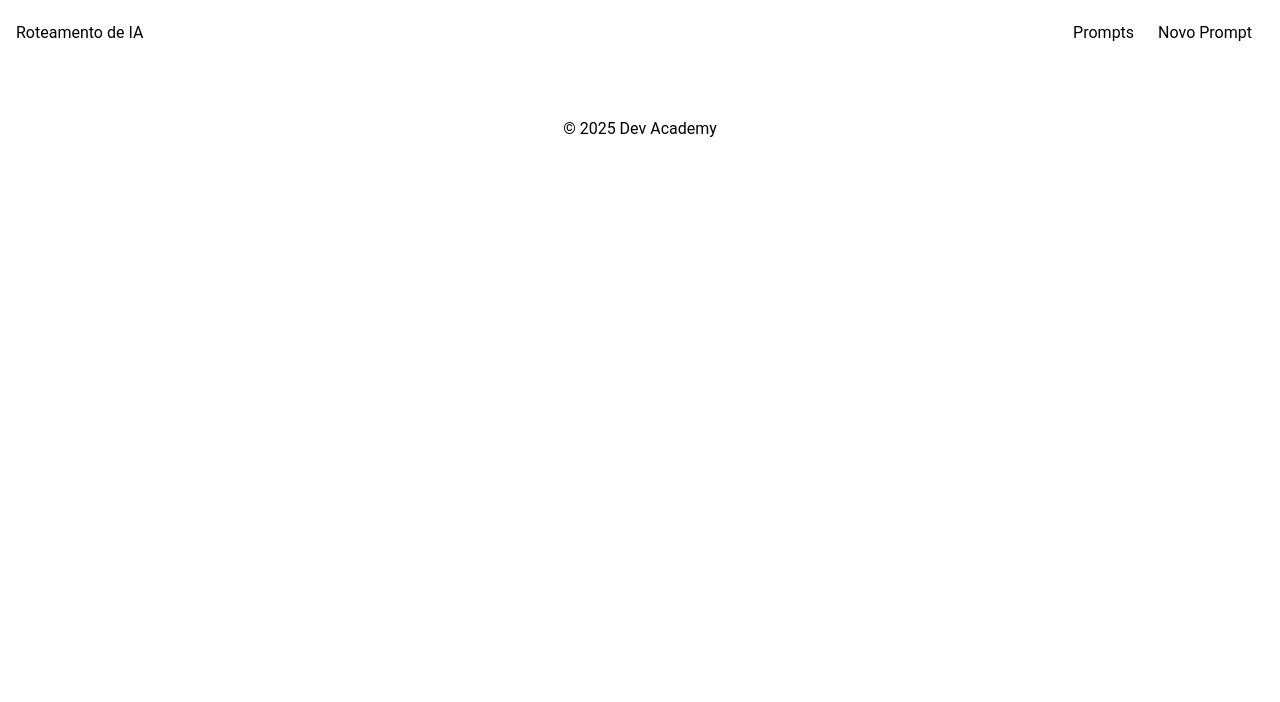
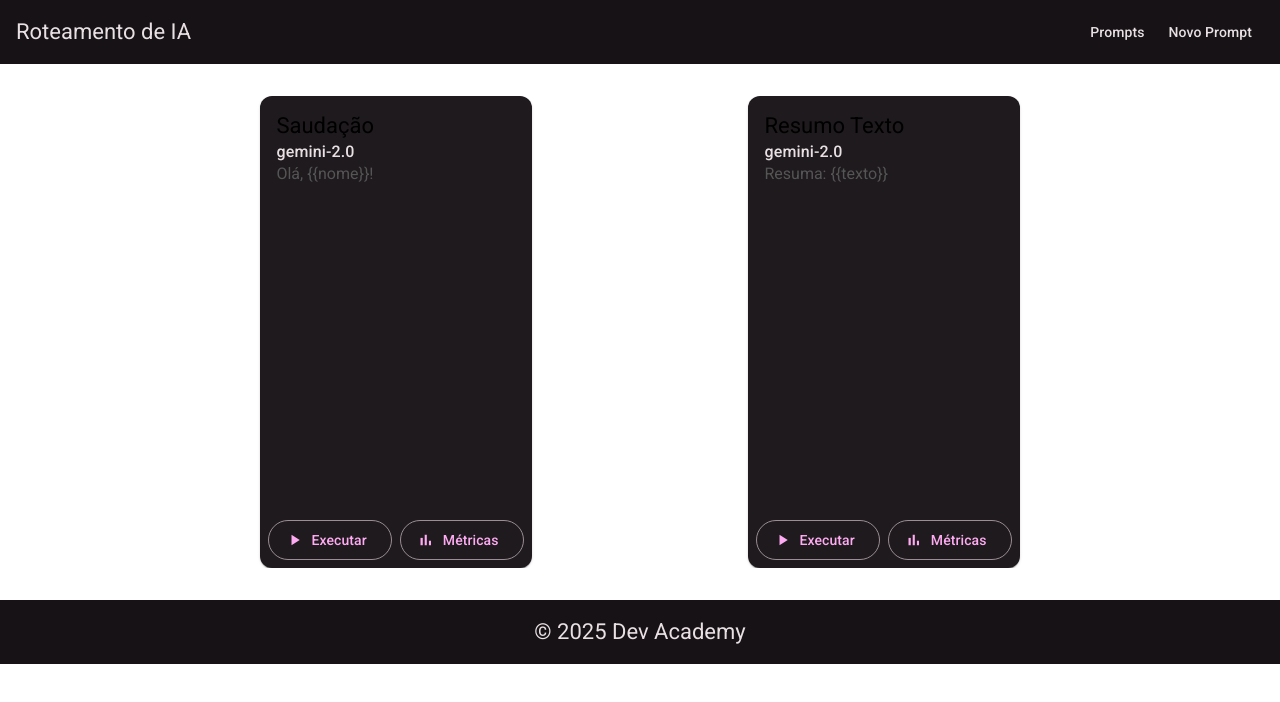
Before and after one commit to eduardo-r-rodrigues/frontend-dev-academy, an Angular app: page /prompts in a window 1280 px wide. Before the commit this address led to /. Shown: the top 702 px of the page. Built offline with nearby package versions, Linux system fonts and the light colour scheme.

Commit message:
add: frontend base

```diff
--- a/angular.json
+++ b/angular.json
@@ -32,6 +32,7 @@
               }
             ],
             "styles": [
+              "@angular/material/prebuilt-themes/magenta-violet.css",
               "src/styles.scss"
             ],
             "scripts": [],
@@ -96,6 +97,7 @@
               }
             ],
             "styles": [
+              "@angular/material/prebuilt-themes/magenta-violet.css",
               "src/styles.scss"
             ],
             "scripts": []
--- a/package.json
+++ b/package.json
@@ -11,10 +11,13 @@
   },
   "private": true,
   "dependencies": {
+    "@angular/animations": "^19.2.8",
+    "@angular/cdk": "^19.2.11",
     "@angular/common": "^19.2.0",
     "@angular/compiler": "^19.2.0",
     "@angular/core": "^19.2.0",
     "@angular/forms": "^19.2.0",
+    "@angular/material": "^19.2.11",
     "@angular/platform-browser": "^19.2.0",
     "@angular/platform-browser-dynamic": "^19.2.0",
     "@angular/platform-server": "^19.2.0",
--- a/src/app/app.routes.ts
+++ b/src/app/app.routes.ts
@@ -1,3 +1,13 @@
 import { Routes } from '@angular/router';
+import { PromptListComponent } from './components/prompt-list/prompt-list.component';
+import { PromptFormComponent } from './components/prompt-form/prompt-form.component';
+import { ExecuteComponent } from './components/execute/execute.component';
+import { MetricsComponent } from './components/metrics/metrics.component';
 
-export const routes: Routes = [];
+export const routes: Routes = [
+  { path: '',        redirectTo: 'prompts', pathMatch: 'full' },
+  { path: 'prompts', component: PromptListComponent },
+  { path: 'prompts/new',   component: PromptFormComponent },
+  { path: 'execute/:id',   component: ExecuteComponent },
+  { path: 'metrics/:id',   component: MetricsComponent },
+];
--- a/src/index.html
+++ b/src/index.html
@@ -6,8 +6,10 @@
   <base href="/">
   <meta name="viewport" content="width=device-width, initial-scale=1">
   <link rel="icon" type="image/x-icon" href="favicon.ico">
+  <link href="https://fonts.googleapis.com/css2?family=Roboto:wght@300;400;500&display=swap" rel="stylesheet">
+  <link href="https://fonts.googleapis.com/icon?family=Material+Icons" rel="stylesheet">
 </head>
-<body>
+<body class="mat-typography">
   <app-root></app-root>
 </body>
 </html>
--- a/src/main.ts
+++ b/src/main.ts
@@ -1,6 +1,25 @@
-import { bootstrapApplication } from '@angular/platform-browser';
-import { appConfig } from './app/app.config';
+// src/main.ts
+import { bootstrapApplication }    from '@angular/platform-browser';
+import { provideRouter }           from '@angular/router';
+import { importProvidersFrom }     from '@angular/core';
+import { BrowserAnimationsModule } from '@angular/platform-browser/animations';
+
+import { MatToolbarModule } from '@angular/material/toolbar';
+import { MatButtonModule }  from '@angular/material/button';
+import { MatIconModule }    from '@angular/material/icon';
+
 import { AppComponent } from './app/app.component';
+import { routes }       from './app/app.routes';
 
-bootstrapApplication(AppComponent, appConfig)
-  .catch((err) => console.error(err));
+bootstrapApplication(AppComponent, {
+  providers: [
+    provideRouter(routes),
+    importProvidersFrom(
+      BrowserAnimationsModule,
+      MatToolbarModule,
+      MatButtonModule,
+      MatIconModule
+    )
+  ]
+})
+.catch(err => console.error(err));
```
Also changed, not shown: 1 other file (tests, documents, lock files or other folders).
